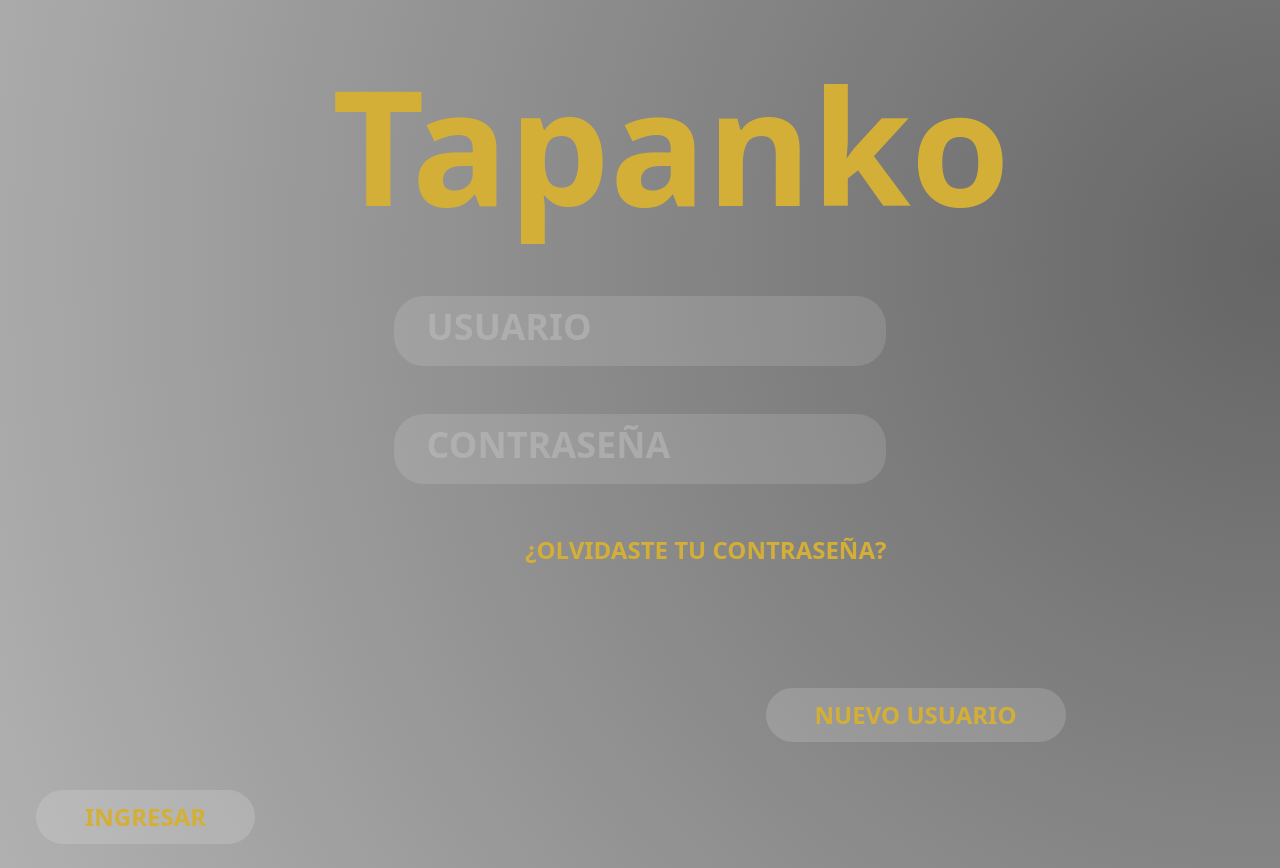
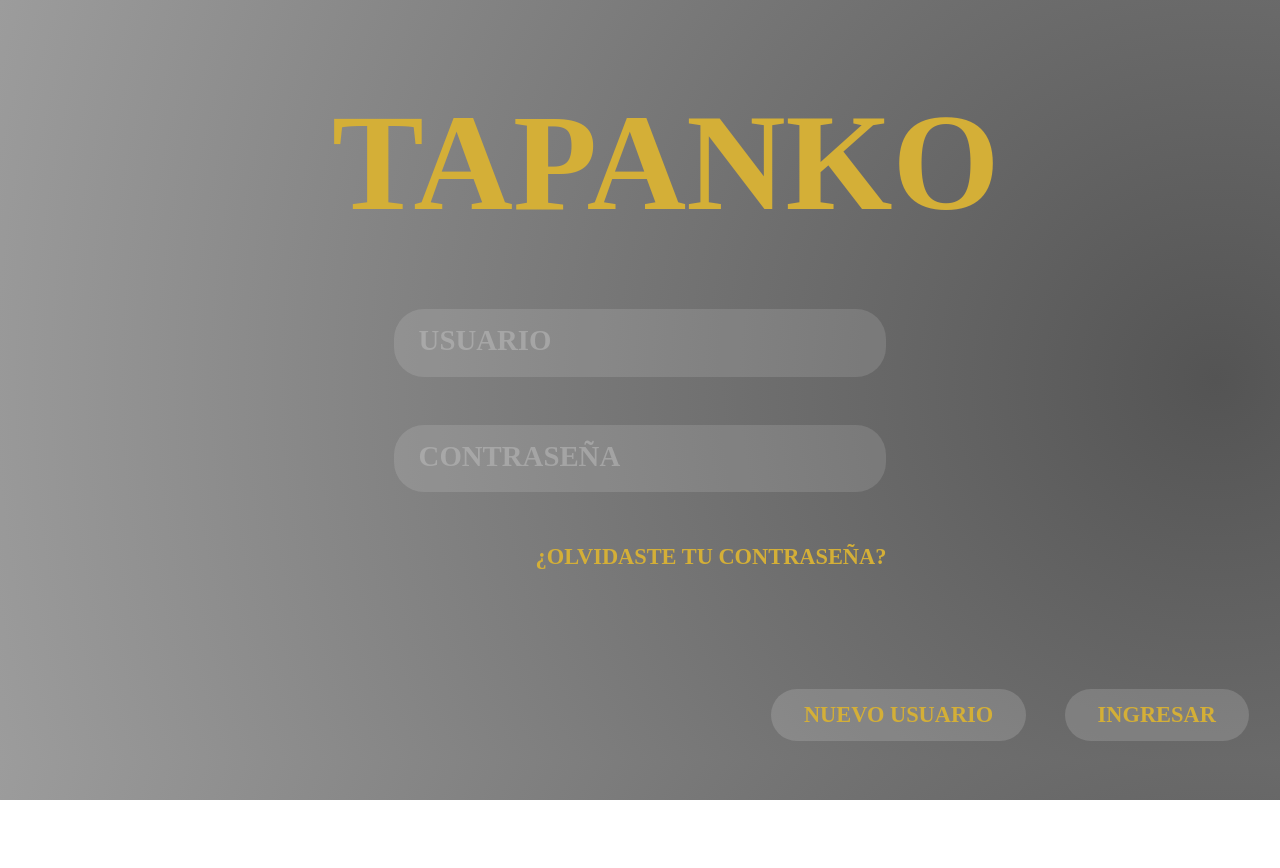
Before and after one commit to Juan-Carlos-Perez-Angeles/Sis.Reservacion_Tapanko, an Angular app: page / in a window 1280 px wide. After the commit the page ends 800 px from the top, so only its background shows below. Built offline with nearby package versions, Linux system fonts and the light colour scheme.

Commit message:
Mejora de Interfaz Login

```diff
--- a/angular.json
+++ b/angular.json
@@ -27,8 +27,8 @@
               "src/assets"
             ],
             "styles": [
-              "src/styles.css",
-              "node_modules/bootstrap/dist/css/bootstrap.min.css"
+              "node_modules/bootstrap/dist/css/bootstrap.min.css",
+              "src/styles.css"
             ],
             "scripts": ["src/scripts.js",
               "node_modules/jquery/dist/jquery.slim.min.js",
--- a/src/app/login/login.component.html
+++ b/src/app/login/login.component.html
@@ -1,8 +1,8 @@
 <div class="container-fluid">
   <div class="row">
     <div class="col-lg-3"></div>
-    <div class="col-lg-6 container-login">
-      <h1 class="title-login" >Tapanko</h1>
+    <div class="col-lg-6 col-sm-12">
+      <h1 class="title-login" >TAPANKO</h1>
     </div>
     <div class="col-lg-3"></div>
   </div>
@@ -26,8 +26,8 @@
 
   <div class="row">
     <div class="col-lg-12 div-btn-login">
-      <button class="btn-login abs-right">NUEVO USUARIO</button>
       <button class="btn-login">INGRESAR</button>
+      <button class="btn-login">NUEVO USUARIO</button>
     </div>
   </div>
 </div>
--- a/src/styles.css
+++ b/src/styles.css
@@ -1,24 +1,15 @@
 /* You can add global styles to this file, and also import other style files */
 body {
-  background: radial-gradient(circle at 100% 30%, rgb(101, 101, 101) 0%, rgba(120, 120, 120, 30%) calc(100% + 50%)) no-repeat;
-  font-family: 'Chango', cursive;
+  background-image: radial-gradient(circle farthest-corner at 95% 50%, rgba(84,84,84,1), rgba(192,192,192,1) calc(100% + 50%));
+  font-family: "Insaniburger", serif;
 }
 
-@media screen and (orientation: portrait){
-  .title-login {
-    font-size: 10em;
-  }
-
-  .abs-right {
-    margin-left: calc(100% - 80%);
-  }
-}
-
-.title-login{
-  font-size: 10rem;
+.title-login {
+  font-size: calc(3em + 7vw);
   color: #D4AF37;
   text-align: center;
-  margin-top: 3rem;
+  margin-top: 10vh;
+  margin-bottom: 2vh;
   font-weight: bold;
 }
 
@@ -27,9 +18,9 @@ body {
   outline: none;
   border: 1px solid transparent;
   border-radius: 30px;
-  font-size: 1.5em;
-  padding: 1rem;
-  margin: 3rem auto 3rem auto;
+  font-size: calc(1em + 0.5vw);
+  padding: 2vh;
+  margin: 6vh auto 6vh auto;
   width: 80%;
   font-weight: bold;
   color: white;
@@ -40,14 +31,14 @@ body {
 }
 
 .input-login::placeholder{
-  font-size: 1.5em;
+  font-size: calc(1em + 0.5vw);
   font-weight: bold;
   color: rgba(192,192,192,50%);
-  padding: 1rem;
+  padding: 1vh;
 }
 
 .txt-create-acount{
-  font-size: 1.5em;
+  font-size: calc(1em + 0.5vw);
   color: #D4AF37;
   font-weight: bold;
   margin-right: calc(100% - 90%);
@@ -56,10 +47,10 @@ body {
 .btn-login {
   background-color: rgba(255, 255, 255, 15%);
   border: 1px solid transparent;
-  border-radius: 450px;
-  font-size: 1.5em;
-  margin: 1.5rem;
-  padding: 0.5rem 3rem 0.5rem 3rem;
+  border-radius: 50px;
+  font-size: calc(1em + 0.5vw);
+  margin: calc(0.5em + 1vh);
+  padding: 0.5rem 4vh 0.5rem 4vh;
   color: #D4AF37;
   font-weight: bold;
 }
@@ -74,10 +65,8 @@ body {
   justify-content: center;
 }
 
-.abs-right {
-  margin-left: calc(100% - 40%);
+.div-btn-login {
+  padding-top: 10vh;
+  display: flex;
+  flex-direction: row-reverse;
 }
-
-.div-btn-login{
-  padding-top: 5rem;
-}
```
